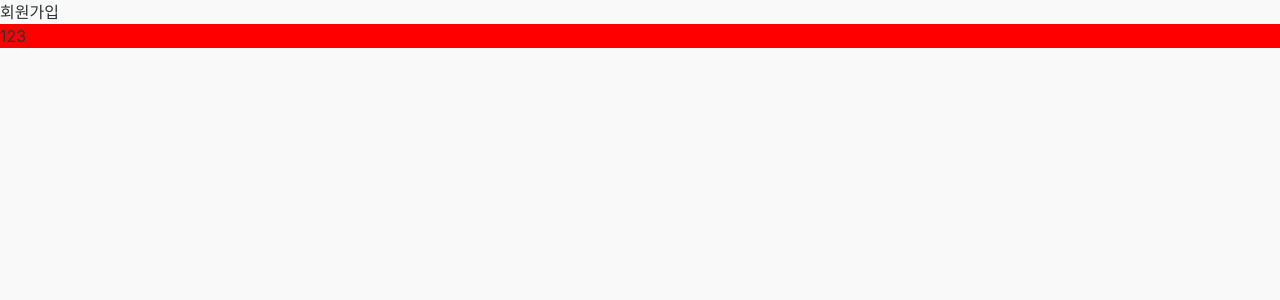
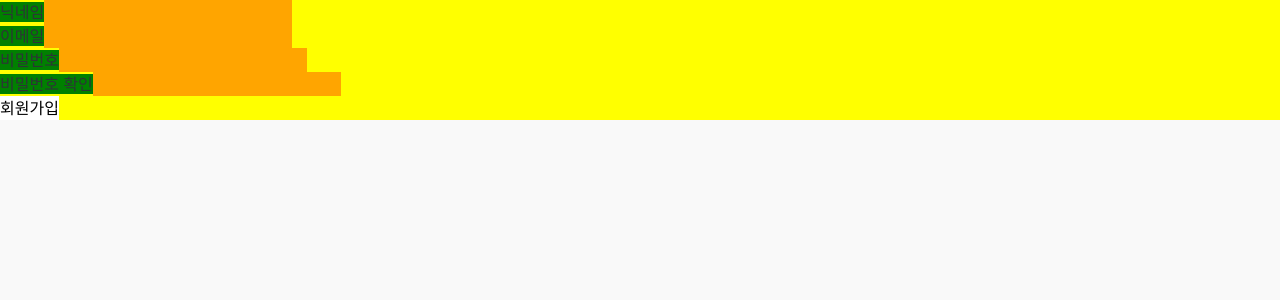
Before and after one commit to hoj0806/Eggplant-Market, a React (Vite) app: page /signup in a window 1280 px wide. Shown: the top 300 px of the page. Built offline with nearby package versions, Linux system fonts and the light colour scheme.

Commit message:
style : 회원가입 페이지 기본 스타일링

```diff
--- a/src/features/authentication/SignupForm.tsx
+++ b/src/features/authentication/SignupForm.tsx
@@ -1,9 +1,31 @@
+import Input from "../../ui/AuthenticationInput";
+import Button from "../../ui/Button";
 import Form from "../../ui/Form";
+import FormRow from "../../ui/FormRow";
 
 const SignupForm = () => {
+  const handleSubmit = (e: React.FormEvent<HTMLFormElement>) => {
+    e.preventDefault();
+    console.log(123);
+  };
+
   return (
-    <Form>
-      <div>123</div>
+    <Form onSubmit={handleSubmit}>
+      <FormRow label='닉네임' htmlFor='nickname'>
+        <Input type='text' id='nickname' />
+      </FormRow>
+      <FormRow label='이메일' htmlFor='email'>
+        <Input type='email' id='email' />
+      </FormRow>
+      <FormRow label='비밀번호' htmlFor='password'>
+        <Input type='password' id='password' />
+      </FormRow>
+      <FormRow label='비밀번호 확인' htmlFor='passwordConfirm'>
+        <Input type='password' id='passwordConfirm' />
+      </FormRow>
+      <FormRow>
+        <Button>회원가입</Button>
+      </FormRow>
     </Form>
   );
 };
--- /dev/null
+++ b/src/layout/AuthenticationLayout.tsx
@@ -0,0 +1,7 @@
+import styled from "styled-components";
+
+const AuthenticationLayout = styled.div`
+  background-color: gray;
+`;
+
+export default AuthenticationLayout;
--- a/src/pages/Signup.tsx
+++ b/src/pages/Signup.tsx
@@ -1,11 +1,11 @@
 import SignupForm from "../features/authentication/SignupForm";
+import AuthenticationLayout from "../layout/AuthenticationLayout";
 
 const Signup = () => {
   return (
-    <div>
-      회원가입
+    <AuthenticationLayout>
       <SignupForm />
-    </div>
+    </AuthenticationLayout>
   );
 };
 
--- /dev/null
+++ b/src/ui/AuthenticationInput.tsx
@@ -0,0 +1,7 @@
+import styled from "styled-components";
+
+const Input = styled.input`
+  background-color: orange;
+`;
+
+export default Input;
--- /dev/null
+++ b/src/ui/Button.tsx
@@ -0,0 +1,7 @@
+import styled from "styled-components";
+
+const Button = styled.button`
+  background-color: white;
+`;
+
+export default Button;
--- /dev/null
+++ b/src/ui/FormRow.tsx
@@ -0,0 +1,23 @@
+import styled from "styled-components";
+
+const StyledFormRow = styled.div`
+  background-color: yellow;
+`;
+
+const Label = styled.label`
+  background-color: green;
+`;
+const FormRow: React.FC<{
+  children: React.ReactNode;
+  label?: string;
+  htmlFor?: string;
+}> = ({ children, label, htmlFor }) => {
+  return (
+    <StyledFormRow>
+      {label && <Label htmlFor={htmlFor}>{label}</Label>}
+      {children}
+    </StyledFormRow>
+  );
+};
+
+export default FormRow;
```
